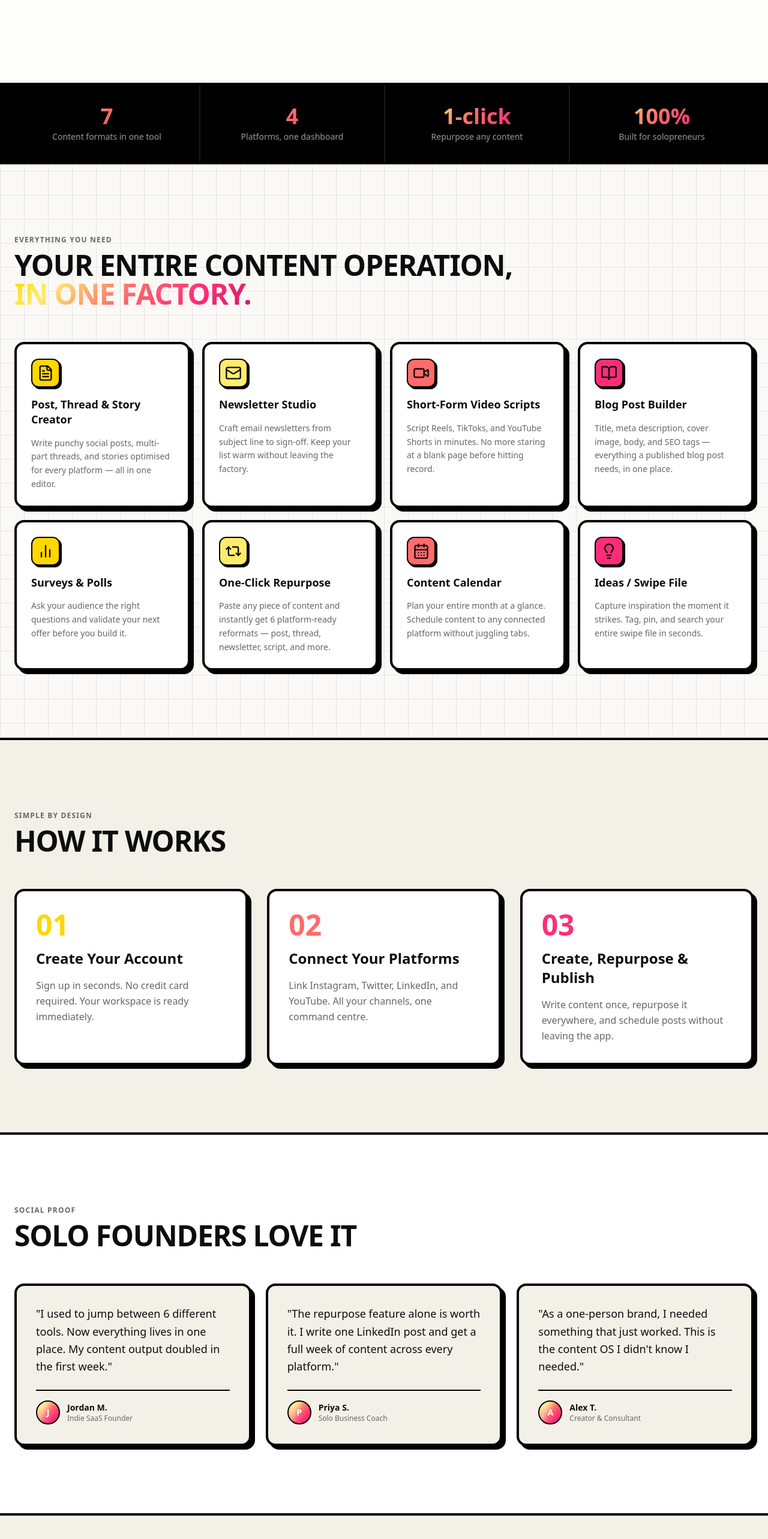
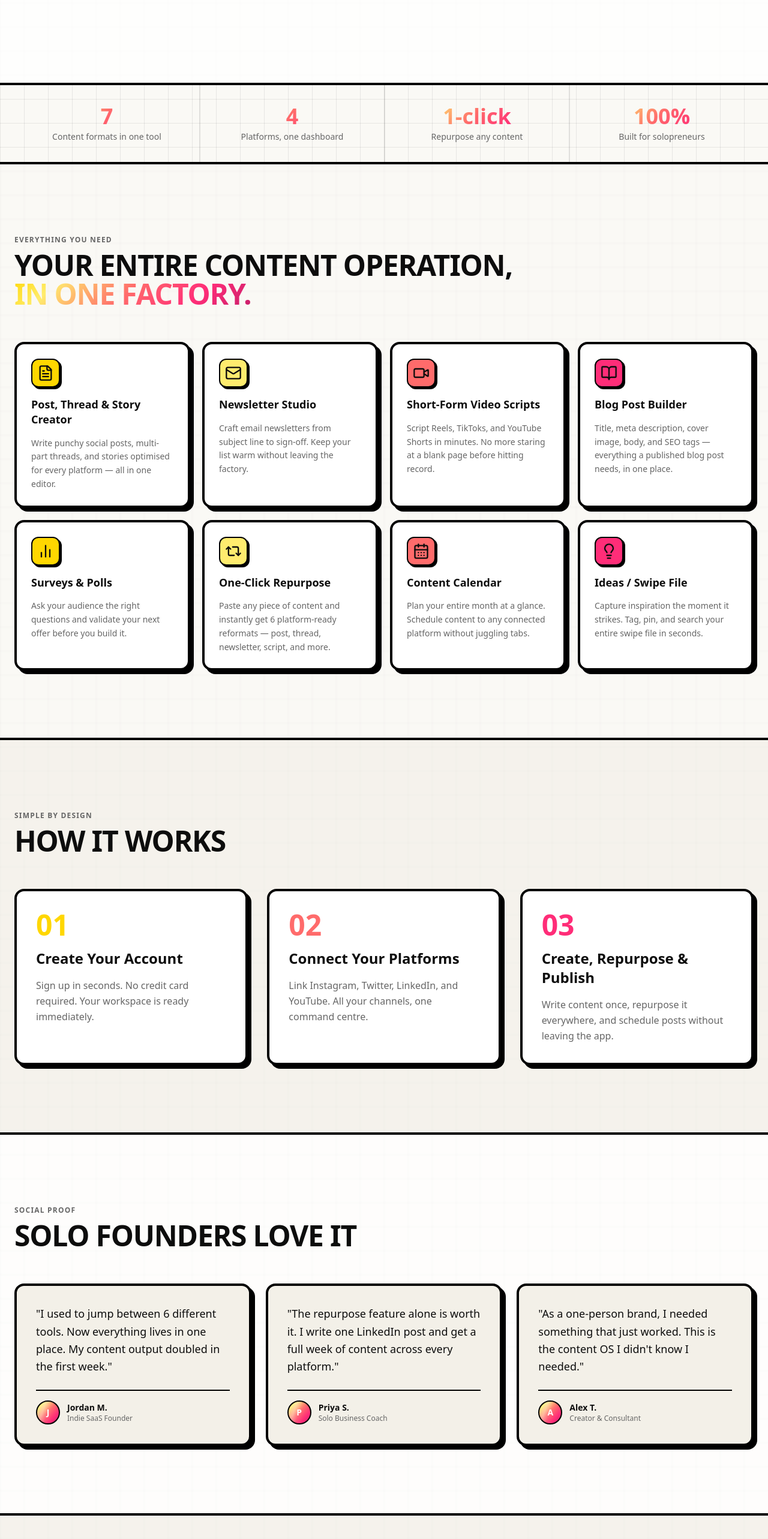
Before and after one commit to prettyinpurple2021/solosuccess-content-factory, a Next.js app: page / in a window 1280 px wide. Shown: the part 794-3360 px from the top of the page at 60% size. Built offline with nearby package versions, Linux system fonts and the light colour scheme; no server answers.

Commit message:
style: update section backgrounds for grid visibility
Replace solid black sections with gradient accents and
make all sections semi-transparent for consistent grid view.

Co-authored-by: Frances Loggins <124447531+prettyinpurple2021@users.noreply.github.com>

```diff
--- a/app/page.tsx
+++ b/app/page.tsx
@@ -168,13 +168,13 @@ export default function LandingPage() {
       </section>
 
       {/* ─── Stats bar ─── */}
-      <section className="bg-black text-white border-b-4 border-black" aria-label="Key statistics">
+      <section className="border-b-4 border-black" aria-label="Key statistics">
         <div className="max-w-7xl mx-auto px-4 sm:px-6">
-          <div className="grid grid-cols-2 md:grid-cols-4 divide-x-2 divide-white/10">
+          <div className="grid grid-cols-2 md:grid-cols-4 divide-x-2 divide-black/10">
             {STATS.map((s) => (
               <div key={s.label} className="py-8 px-6 text-center">
                 <p className="text-3xl sm:text-4xl font-black text-brand-gradient">{s.value}</p>
-                <p className="text-sm font-medium text-white/60 mt-1 text-balance">{s.label}</p>
+                <p className="text-sm font-medium text-muted-foreground mt-1 text-balance">{s.label}</p>
               </div>
             ))}
           </div>
@@ -182,7 +182,7 @@ export default function LandingPage() {
       </section>
 
       {/* ─── Features ─── */}
-      <section id="features" className="py-20 md:py-28 border-b-4 border-black">
+      <section id="features" className="py-20 md:py-28 border-b-4 border-black bg-background/60 backdrop-blur-[1px]">
         <div className="max-w-7xl mx-auto px-4 sm:px-6">
           <div className="mb-14">
             <span className="text-xs font-black tracking-widest uppercase text-muted-foreground">Everything you need</span>
@@ -210,7 +210,7 @@ export default function LandingPage() {
       </section>
 
       {/* ─── How It Works ─── */}
-      <section id="how-it-works" className="py-20 md:py-28 border-b-4 border-black bg-secondary">
+      <section id="how-it-works" className="py-20 md:py-28 border-b-4 border-black bg-secondary/70 backdrop-blur-[1px]">
         <div className="max-w-7xl mx-auto px-4 sm:px-6">
           <div className="mb-14">
             <span className="text-xs font-black tracking-widest uppercase text-muted-foreground">Simple by design</span>
@@ -236,7 +236,7 @@ export default function LandingPage() {
       </section>
 
       {/* ─── Testimonials ─── */}
-      <section className="py-20 md:py-28 border-b-4 border-black bg-card">
+      <section className="py-20 md:py-28 border-b-4 border-black bg-card/70 backdrop-blur-[1px]">
         <div className="max-w-7xl mx-auto px-4 sm:px-6">
           <div className="mb-14">
             <span className="text-xs font-black tracking-widest uppercase text-muted-foreground">Social proof</span>
@@ -262,7 +262,7 @@ export default function LandingPage() {
       </section>
 
       {/* ─── Pricing ─── */}
-      <section id="pricing" className="py-20 md:py-28 border-b-4 border-black bg-secondary">
+      <section id="pricing" className="py-20 md:py-28 border-b-4 border-black bg-secondary/70 backdrop-blur-[1px]">
         <div className="max-w-7xl mx-auto px-4 sm:px-6">
           <div className="mb-14 text-center">
             <span className="text-xs font-black tracking-widest uppercase text-muted-foreground">Simple pricing</span>
@@ -305,17 +305,17 @@ export default function LandingPage() {
       </section>
 
       {/* ─── Final CTA ─── */}
-      <section className="py-20 md:py-28 bg-black text-white">
+      <section className="py-20 md:py-28 border-b-4 border-black">
         <div className="max-w-4xl mx-auto px-4 sm:px-6 text-center">
           <h2 className="text-5xl sm:text-6xl md:text-7xl font-black tracking-tight text-brand-gradient text-balance mb-6">
             STOP JUGGLING TOOLS. START SHIPPING CONTENT.
           </h2>
-          <p className="text-white/60 text-xl max-w-xl mx-auto mb-10 leading-relaxed">
+          <p className="text-muted-foreground text-xl max-w-xl mx-auto mb-10 leading-relaxed">
             Join solo founders who build their audience with SoloSuccess Content Factory.
           </p>
           <Button
             size="lg"
-            className="bg-brand-gradient-metallic text-white border-4 border-white rounded-2xl font-black text-xl h-16 px-12 shadow-[6px_6px_0px_0px_rgba(255,255,255,0.3)] hover:shadow-[3px_3px_0px_0px_rgba(255,255,255,0.3)] hover:translate-y-1 transition-all"
+            className="bg-brand-gradient-metallic text-white border-4 border-black rounded-2xl font-black text-xl h-16 px-12 shadow-[6px_6px_0px_0px_rgba(0,0,0,1)] hover:shadow-[3px_3px_0px_0px_rgba(0,0,0,1)] hover:translate-y-1 transition-all"
             asChild
           >
             <Link href="/auth/sign-up">Create Your Free Account <ArrowRight className="h-6 w-6 ml-2" /></Link>
@@ -324,7 +324,7 @@ export default function LandingPage() {
       </section>
 
       {/* ─── Footer ─── */}
-      <footer className="border-t-4 border-black bg-card py-10">
+      <footer className="border-t-4 border-black bg-card/70 backdrop-blur-[1px] py-10">
         <div className="max-w-7xl mx-auto px-4 sm:px-6 flex flex-col sm:flex-row items-center justify-between gap-4">
           <div className="flex flex-col leading-none">
             <span className="text-[9px] font-black tracking-[0.25em] uppercase text-muted-foreground">SOLOSUCCESS</span>
```
